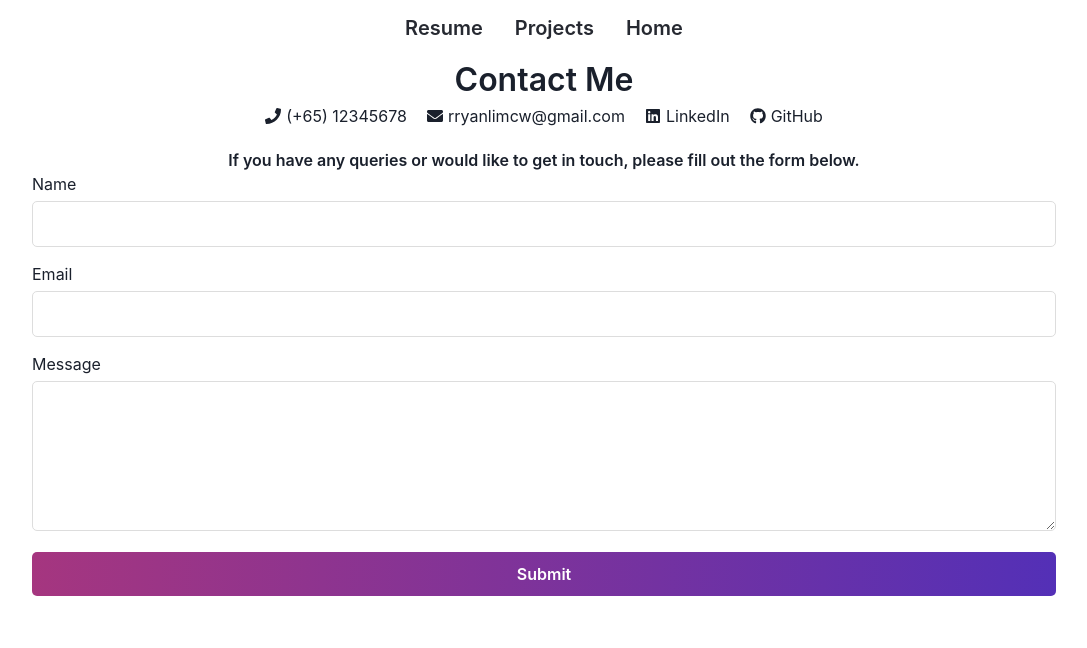
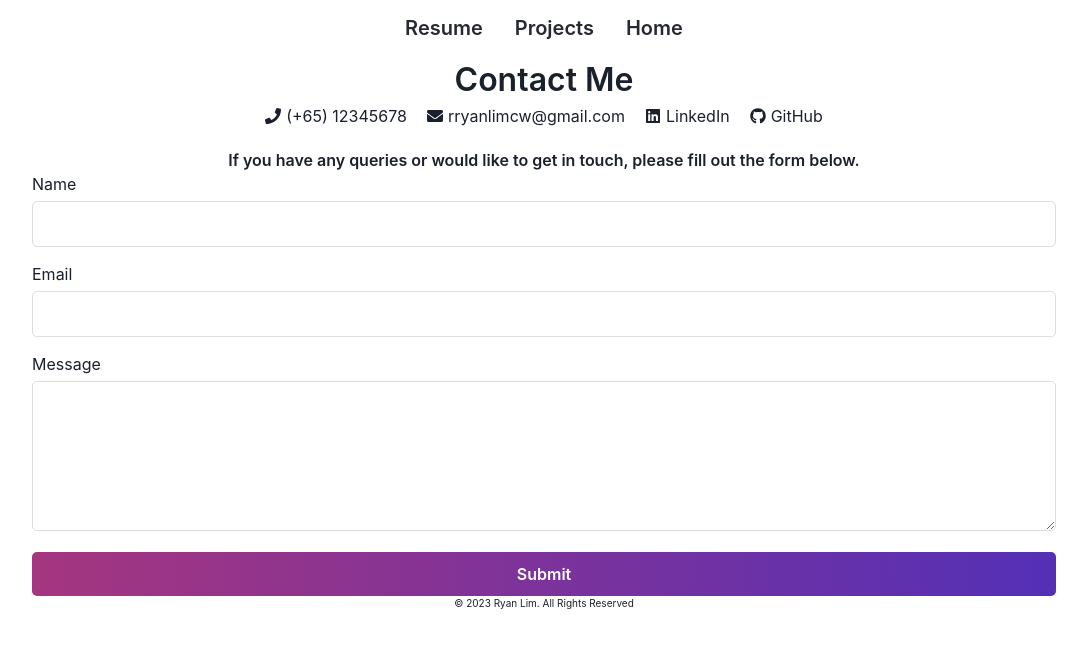
Before and after one commit to Seibell/seibell.github.io, a React (Create React App) app: page /contact in a window 1280 px wide. Shown: the top 648 px of the page, without its empty margins (96-1183 px from the left). Built offline with nearby package versions, Linux system fonts and the light colour scheme.

Commit message:
added FOOTER to CONTACTS

```diff
--- a/src/components/Contact/ContactPage.js
+++ b/src/components/Contact/ContactPage.js
@@ -6,6 +6,9 @@ import './Contact.css';
 import { resumeData } from '../Resume/ResumeText';
 
 const ContactPage = () => {
+
+    const currentYear = new Date().getFullYear();
+
     return (
         <div>
             <NavBar />
@@ -20,6 +23,9 @@ const ContactPage = () => {
                 <h1>If you have any queries or would like to get in touch, please fill out the form below.</h1>
             </div>
             <ContactForm />
+            <footer className="footer" style={{ textAlign: 'center', fontWeight: 'semibold', fontSize: '10px' }}>
+                © {currentYear} Ryan Lim. All Rights Reserved
+            </footer>
         </div>
     );
 };
```
